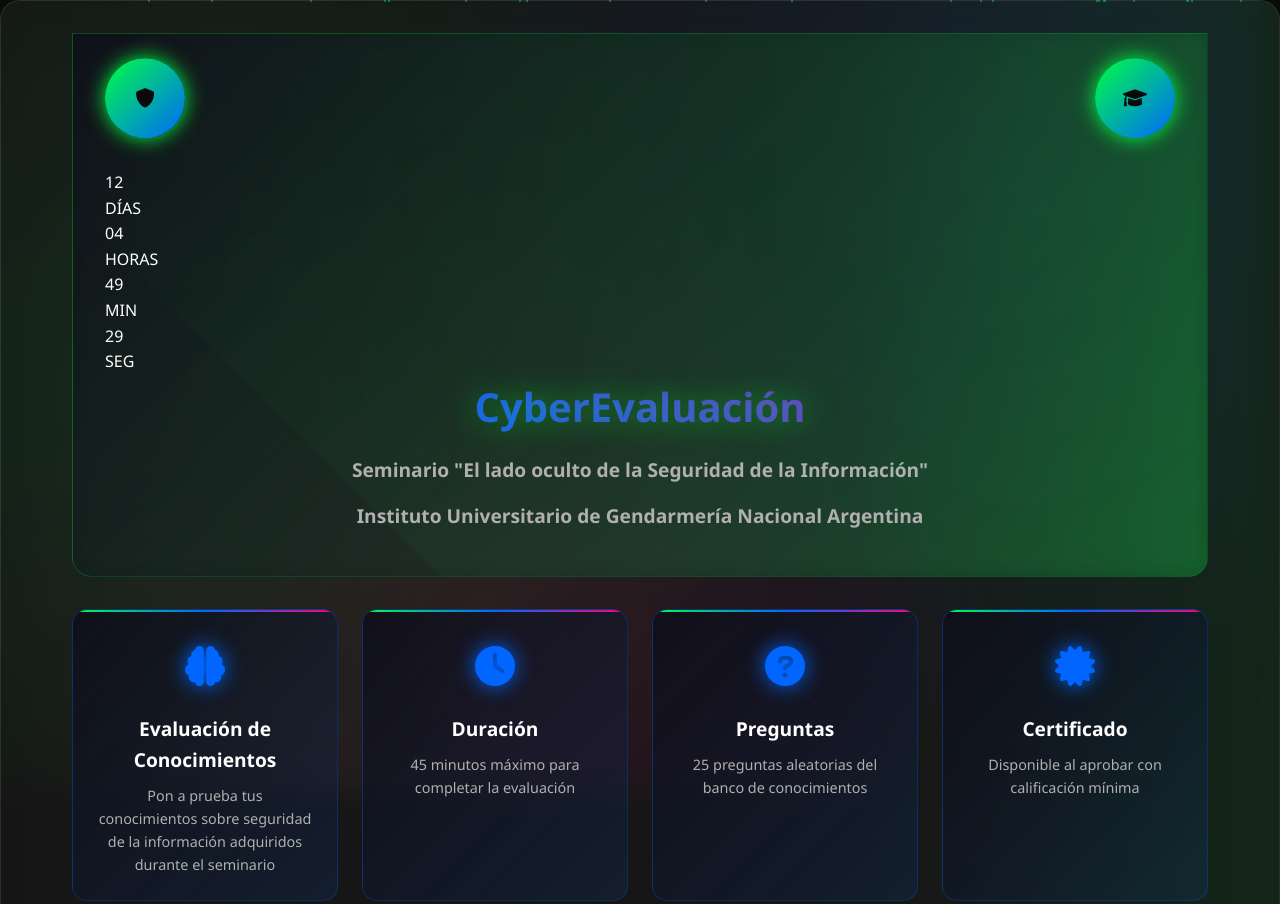
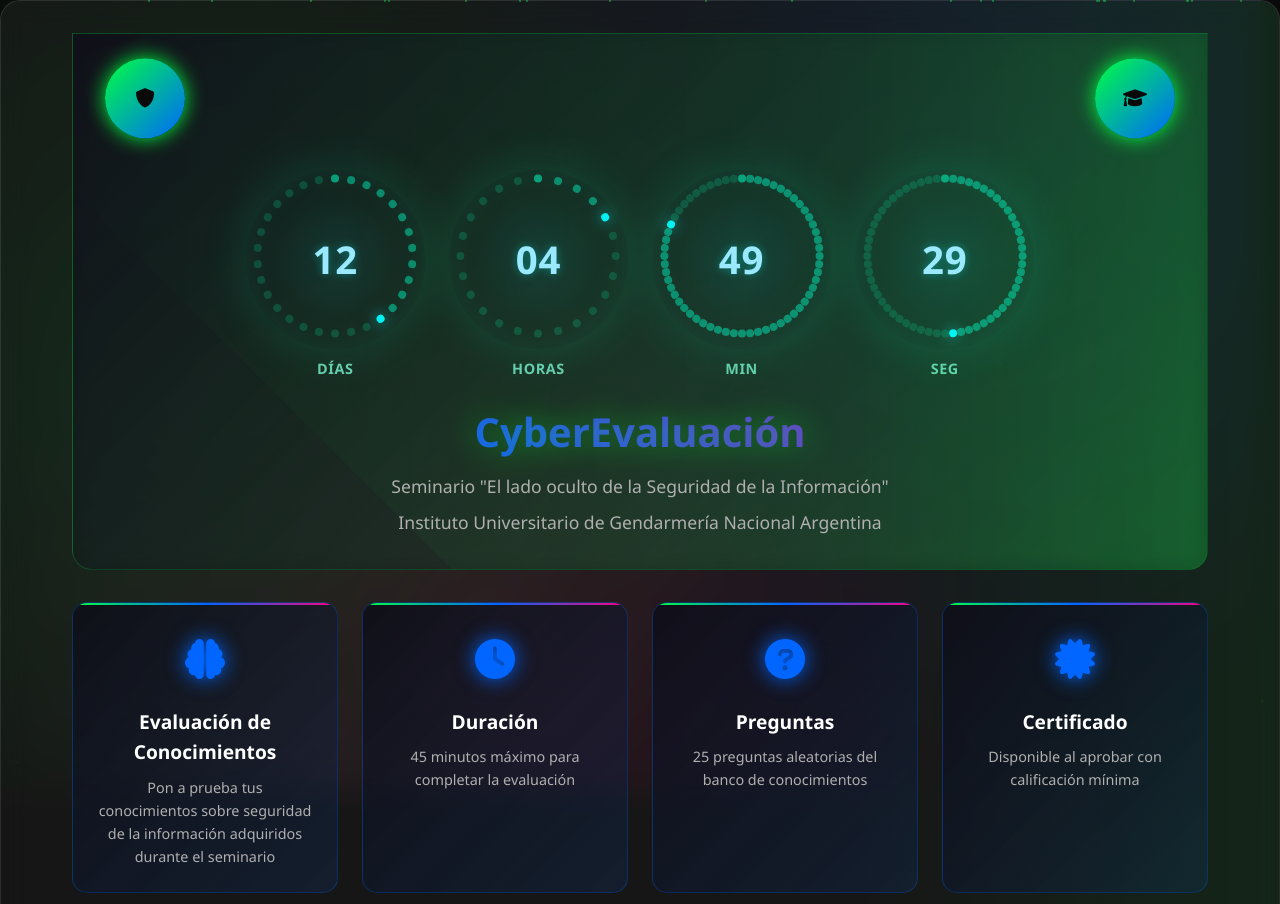
Before and after one commit to canaric/cyberevaluacion, a website: page index.html in a window 1280 px wide. Shown: the top 904 px of the page. Drawn offline with nearby package versions, Linux system fonts and the light colour scheme.

Commit message:
Update styles.css

```diff
--- a/styles.css
+++ b/styles.css
@@ -169,16 +169,13 @@
     50% { background-position: 100% 50%; }
 }
 
-.subtitle{
-  display: block;
-  width: 100%;                 /* ocupa todo el ancho del panel */
-  text-align: center;
-  color: var(--text-secondary);/* mismo color que ya tenés */
-  font-weight: 800;            /* negrita */
-  font-size: clamp(1.2rem, 1.8vw + 0.5rem, 1.2rem); /* más grande y responsive */
-  margin: 1rem 0 0.75rem;
-  position: relative;
-  z-index: 2;
+.subtitle {
+    text-align: center;
+    color: var(--text-secondary);
+    font-size: 1.1rem;
+    margin-top: 0.5rem;
+    position: relative;
+    z-index: 2;
 }
 
 /* Contenedor principal */
@@ -849,3 +846,72 @@
 .retro-banner.alert{ border-color: rgba(255, 110, 110, 0.55); box-shadow: 0 0 0 1px rgba(255,110,110,0.25) inset, 0 8px 24px rgba(255,90,90,0.18); }
 .retro-banner.alert .retro-seg{ border-color: rgba(255,110,110,.35); }
 .retro-banner.alert .retro-sep{ color:#ffb0b0; filter: drop-shadow(0 0 8px rgba(255,110,110,.35)); }
+
+/* === Countdown estilo TheGrefg (namespaced) === */
+.countdown-grefg{
+  --size: clamp(110px, 14vw, 180px);
+  --gap: clamp(14px, 2vw, 24px);
+  --ring-bg: rgba(255,255,255,.06);
+  --dot-color: rgba(0, 255, 180, .18);
+  --dot-color-remaining: rgba(0, 255, 200, .45);
+  --dot-color-active: rgba(0, 255, 255, .95);
+  display:grid; grid-auto-flow:column; gap:var(--gap);
+  align-items:center; justify-content:center; width:100%;
+  margin: .25rem 0 1.25rem;
+}
+.countdown-grefg .part{
+  --dots: 60;
+  display:grid; place-items:center; gap:.5rem;
+}
+.countdown-grefg .part .ring{
+  width:var(--size); aspect-ratio:1/1; position:relative;
+  border-radius:50%;
+  background: radial-gradient(60% 60% at 50% 50%, rgba(0,255,255,.08), transparent 70%);
+  box-shadow: 0 0 40px rgba(0,255,200,.08) inset, 0 0 50px rgba(0,255,180,.14);
+}
+.countdown-grefg .part .number{
+  position:absolute; inset:0; display:grid; place-items:center;
+  font-weight:800;
+  font-size: clamp(1.4rem, 5vw, 2.4rem);
+  letter-spacing:.02em;
+  color: #9be9ff; text-shadow: 0 0 8px rgba(0,255,255,.35);
+}
+.countdown-grefg .part .text{
+  text-transform: uppercase;
+  font-weight:700;
+  letter-spacing:.04em;
+  font-size: clamp(.7rem, 1.2vw, .9rem);
+  color: #81f8d7cc;
+  text-align:center;
+}
+.countdown-grefg .part .dots{
+  --size-dot: 8px;
+  position:absolute; inset:4px;
+  display:grid; place-items:center;
+}
+.countdown-grefg .part .dots .dot{
+  position:absolute; width:var(--size-dot); aspect-ratio:1/1;
+  background: var(--dot-color); border-radius:50%;
+  translate: 0 calc( (var(--size)/2 - 8px) * -1 );
+  transform-origin: center calc( var(--size)/2 - 8px );
+  transition: background-color .2s ease;
+}
+.countdown-grefg .part .dot[data-active="true"]{
+  background: var(--dot-color-remaining);
+}
+.countdown-grefg .part .dot[data-lastactive="true"]{
+  background: var(--dot-color-active);
+  box-shadow: 0 0 14px rgba(0,255,255,.8);
+}
+@media (max-width: 900px){
+  .countdown-grefg { --size: clamp(96px, 22vw, 140px); }
+}
+@media (max-width: 640px){
+  .countdown-grefg { grid-auto-flow:row; }
+}
+
+/* === Ocultar el contador anterior (legacy) sin afectar el nuevo === */
+h1.main-title .countdown { display:none !important; }
+#retro { display:none !important; }
+#cdDays, #cdHours, #cdMinutes,
+#retroDays, #retroHours, #retroMinutes, #retroSeconds { display:none !important; }
```
